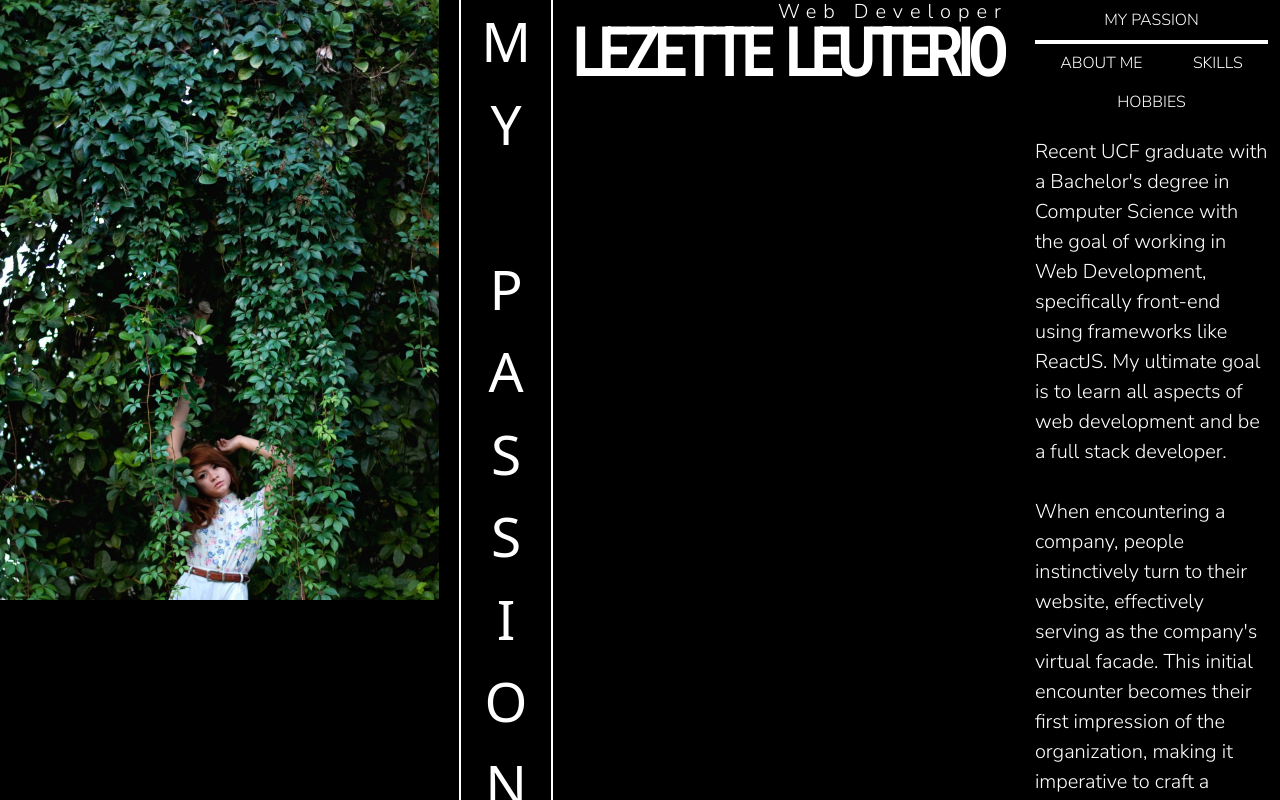
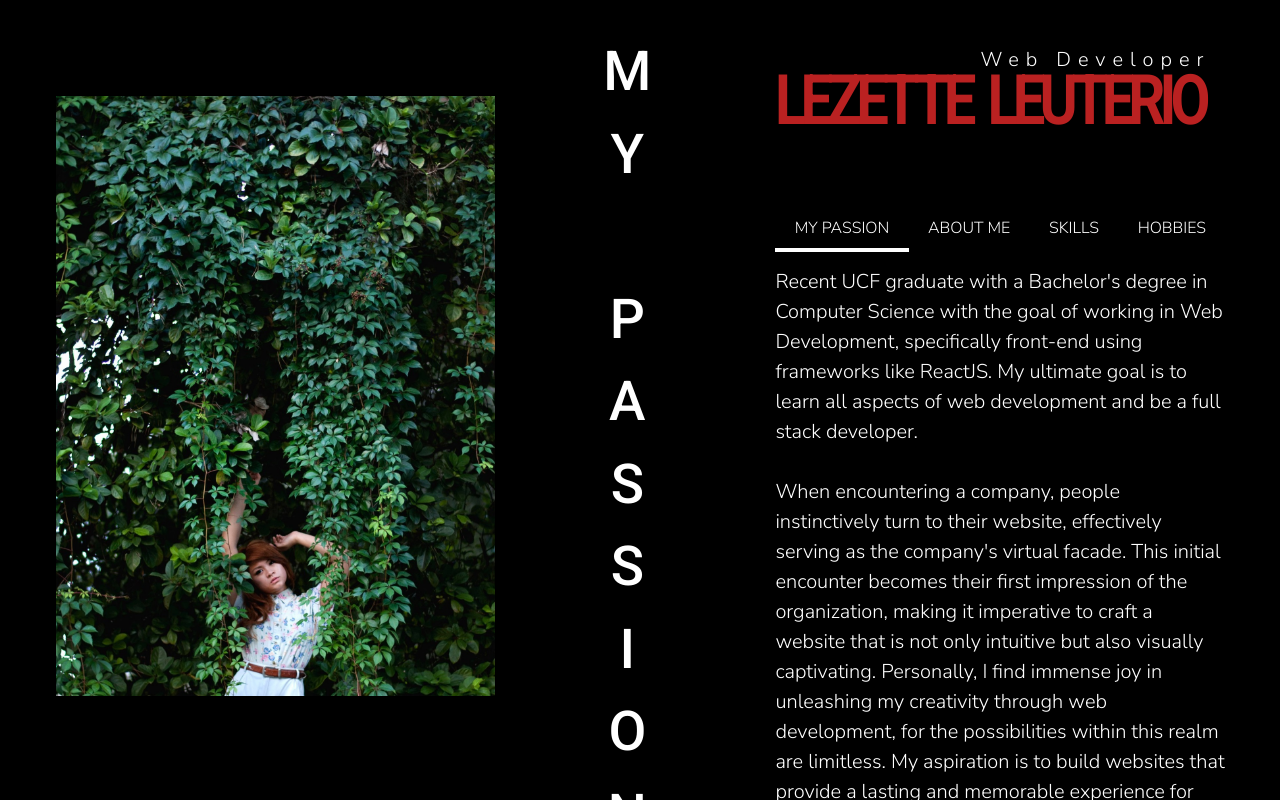
Before and after one commit to Kimcheemo/LeuterioCreations, a React (Create React App) app: page /my-passion in a window 1280 px wide. Built offline with nearby package versions, Linux system fonts and the light colour scheme.

Commit message:
positions elements

```diff
--- a/src/App.css
+++ b/src/App.css
@@ -97,27 +97,6 @@ p {
   padding-left: 680px;
 }
 
-.logo-container {
-  min-width: 600px;
-  display: inline;
-}
-
-.logo-title {
-  font-size: 58px;
-  font-family: 'Roboto', sans-serif;
-  font-weight: 700;
-  letter-spacing: -6px;
-  width: 450px;
-  line-height: 40px;
-  transform: scaleY(1.2);
-  word-spacing: .15em;
-}
-
-.logo-sub {
-  font-size: 20px;
-  letter-spacing: 7px;
-  padding-left: 205px;
-}
 
 .line {
   color: #FF0C00;
@@ -126,37 +105,3 @@ p {
 .active {
   color: #EBFF00;
 }
-
-.tab-title{
-  font-family: 'Nunito Sans', sans-serif;
-  font-weight: 300;
-  color: white;
-}
-
-.nav-tabs .nav-link {
-  background-color: transparent !important;
-  color: #FFFFFF !important;
-  border: none !important;
-}
-
-.nav-tabs .nav-link.active {
-  border-bottom: solid 4px white !important;
-}
-
-.vertical {
-  display: flex;
-  writing-mode: vertical-lr; /* Vertical text orientation */
-}
-
-.vertical-letter {
-  font-size: 55px; /* Adjust font size as needed */
-  writing-mode: horizontal-tb;
-  text-align: center;
-}
-
-.vertical-line {
-  width: 10px; /* Adjust the width as needed */
-  height: 100vh; /* Make the line span the full height of the container */
-  background-color: white; /* Change the color as needed */
-  margin: 0 20px; /* Adjust the margin to control the space between the line and text */
-}
--- a/src/components/Logo.tsx
+++ b/src/components/Logo.tsx
@@ -1,4 +1,5 @@
 import React from 'react';
+import '../styles/Narrative.css';
 
 const Logo = () => {
 
--- a/src/sections/MyPassion.tsx
+++ b/src/sections/MyPassion.tsx
@@ -1,6 +1,7 @@
 import React, { useState } from 'react';
 import { useColors } from '../components/ColorProvider.tsx';
 import me from '../images/me.jpg';
+import '../styles/Narrative.css';
 import Tab from 'react-bootstrap/Tab';
 import Tabs from 'react-bootstrap/Tabs';
 import Logo from '../components/Logo.tsx';
@@ -47,12 +48,15 @@ function Hobbies() {
 }
 
   return(
-    <div className='flex flex-start'>
-      <div>
+    <div className='flex mx-2'>
+
+      <div className='mx-5 my-24'>
         <img src={me} height={600}/>
       </div>
+
+
         <div className="vertical-line"></div>
-      <div className='vertical'>
+        <div className='vertical my-auto'>
         {activeTab.split('').map((letter, index) => (
           <span key={index} className='vertical-letter'>
             {letter === " " ? '\u00A0' : letter}
@@ -60,8 +64,13 @@ function Hobbies() {
         ))}
         </div>
         <div className="vertical-line"></div>
+
+
+      <div className='mx-3'>
+      <div className='float-right m-12'>
         <Logo />
-      <div className='container'>
+      </div>
+      <div className='float-left max-w-4xl mx-5 my-8'>
         <Tabs
           defaultActiveKey="MY PASSION"
           id="fill-tab-example"
@@ -75,13 +84,14 @@ function Hobbies() {
           <Tab eventKey="ABOUT ME" title="ABOUT ME" tabClassName='tab-title'>
             <About />
           </Tab>
-          <Tab eventKey="SKILLS" title="SKILLS" tabClassName='tab-title'>
+          <Tab eventKey="MY SKILLS" title="SKILLS" tabClassName='tab-title'>
             <Education />
           </Tab>
-          <Tab eventKey="HOBBIES" title="HOBBIES" tabClassName='tab-title'>
+          <Tab eventKey="MY HOBBIES" title="HOBBIES" tabClassName='tab-title'>
             <Hobbies />
           </Tab>
         </Tabs>
+      </div>
       </div>
     </div>
 
--- /dev/null
+++ b/src/styles/Narrative.css
@@ -0,0 +1,57 @@
+.logo-container {
+  min-width: 600px;
+  display: inline;
+}
+
+.logo-title {
+  font-size: 58px;
+  font-family: 'Roboto', sans-serif;
+  font-weight: 700;
+  letter-spacing: -6px;
+  width: 450px;
+  line-height: 40px;
+  transform: scaleY(1.2);
+  word-spacing: .15em;
+  color: #BA2121;
+}
+
+.logo-sub {
+  font-size: 20px;
+  letter-spacing: 7px;
+  padding-left: 205px;
+}
+
+.tab-title{
+  font-family: 'Nunito Sans', sans-serif;
+  font-weight: 300;
+  color: white;
+}
+
+.nav-tabs .nav-link {
+  background-color: transparent !important;
+  color: #FFFFFF !important;
+  border: none !important;
+}
+
+.nav-tabs .nav-link.active {
+  border-bottom: solid 4px white !important;
+}
+
+.vertical {
+  display: flex;
+  writing-mode: vertical-lr; /* Vertical text orientation */
+}
+
+.vertical-letter {
+  font-family: 'Roboto', sans-serif;
+  font-size: 55px;
+  writing-mode: horizontal-tb;
+  text-align: center;
+}
+
+.vertical-line {
+  width: 10px; /* Adjust the width as needed */
+  height: 100vh; /* Make the line span the full height of the container */
+  background-color: white; /* Change the color as needed */
+  margin: 0 30px; /* Adjust the margin to control the space between the line and text */
+}
```
Lines whose indentation alone changed are shown as unchanged.
